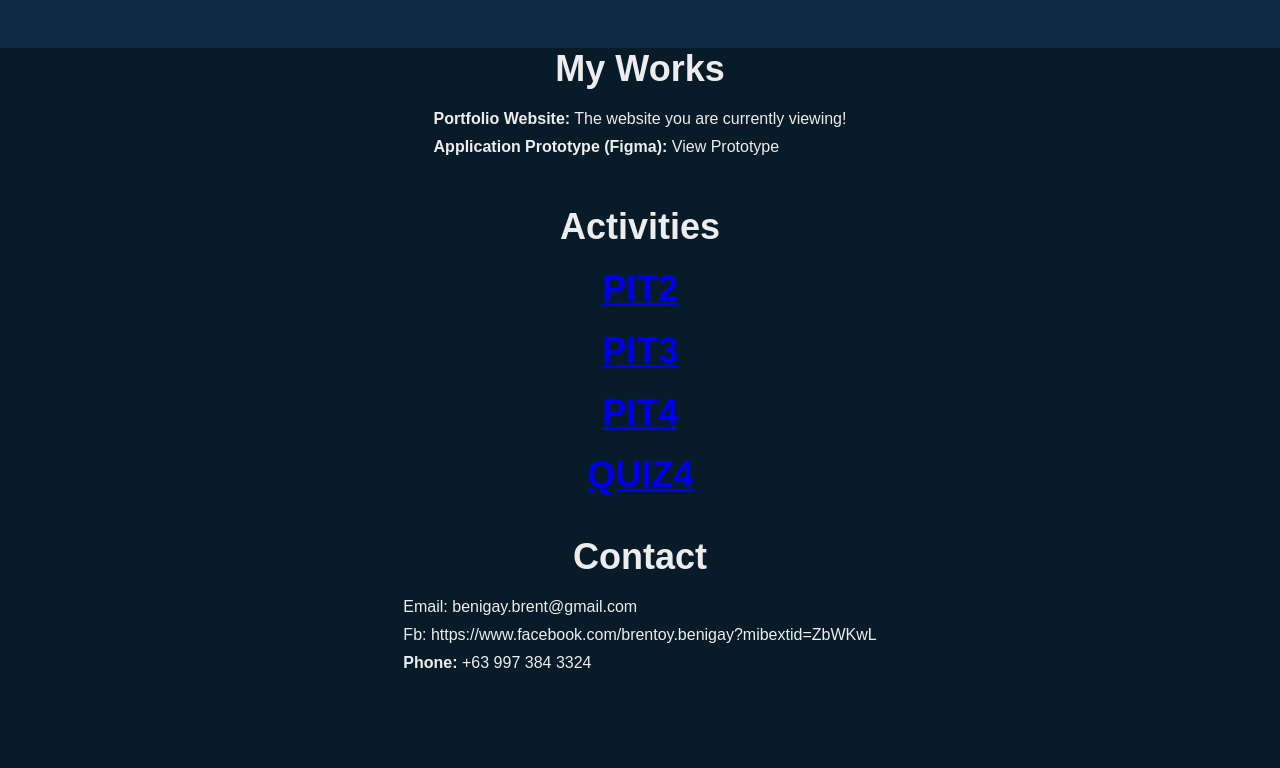
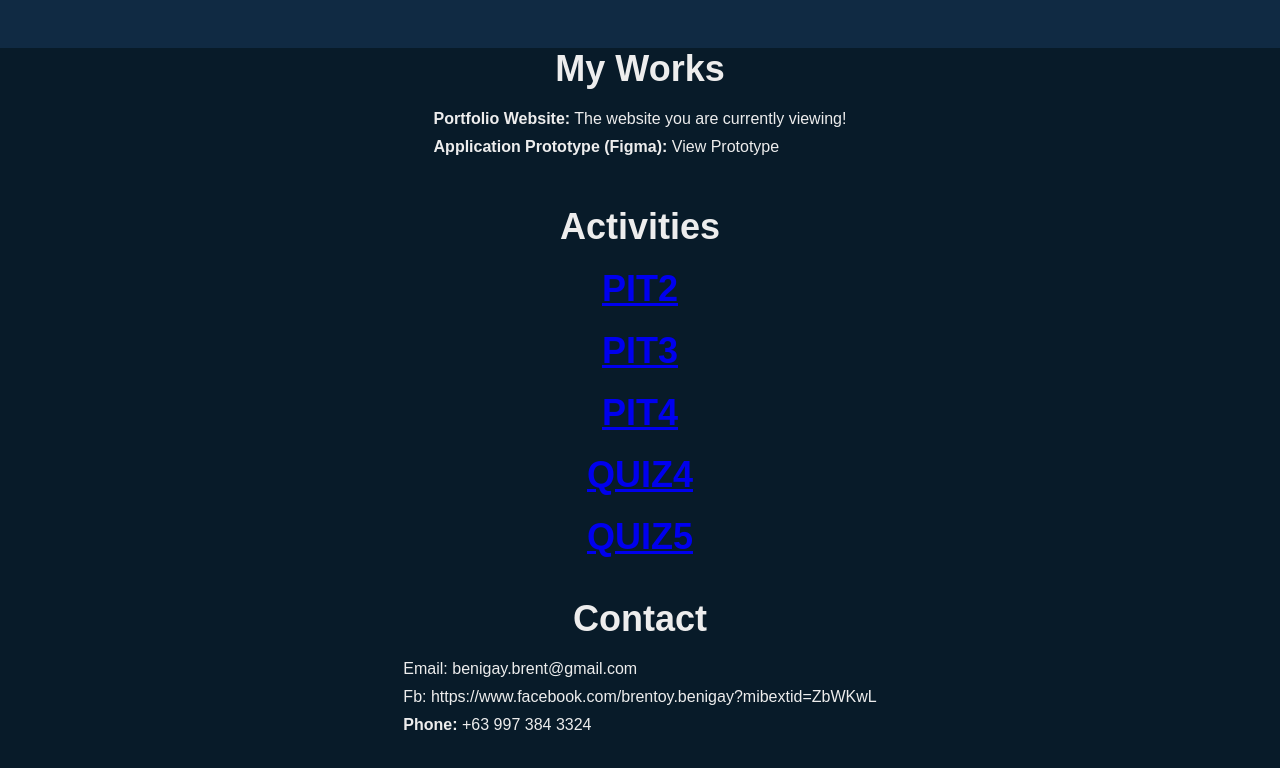
Before and after one commit to bKuroko/bKuroko.github.io, a plain HTML site: page index.html in a window 1280 px wide. Shown: the part 1519-2287 px from the top of the page. Before the commit the page ends 2241 px from the top, so only its background shows below. Drawn offline with Linux system fonts and the light colour scheme.

Commit message:
Update index.html

```diff
--- a/index.html
+++ b/index.html
@@ -184,6 +184,7 @@
         <h2><a href="https://bkuroko.github.io/wew.github.io/" target="_blank">PIT3</a></h2>
         <h2><a href="https://bkuroko.github.io/json-courses.github.io/" target="_blank">PIT4</a></h2>
         <h2><a href="https://bkuroko.github.io/JSON-file.github.io/" target="_blank">QUIZ4</a></h2>
+         <h2><a href="https://bkuroko.github.io/todo-app/" target="_blank">QUIZ5</a></h2>
     </section>
 
     <section id="contact" class="section">
```
